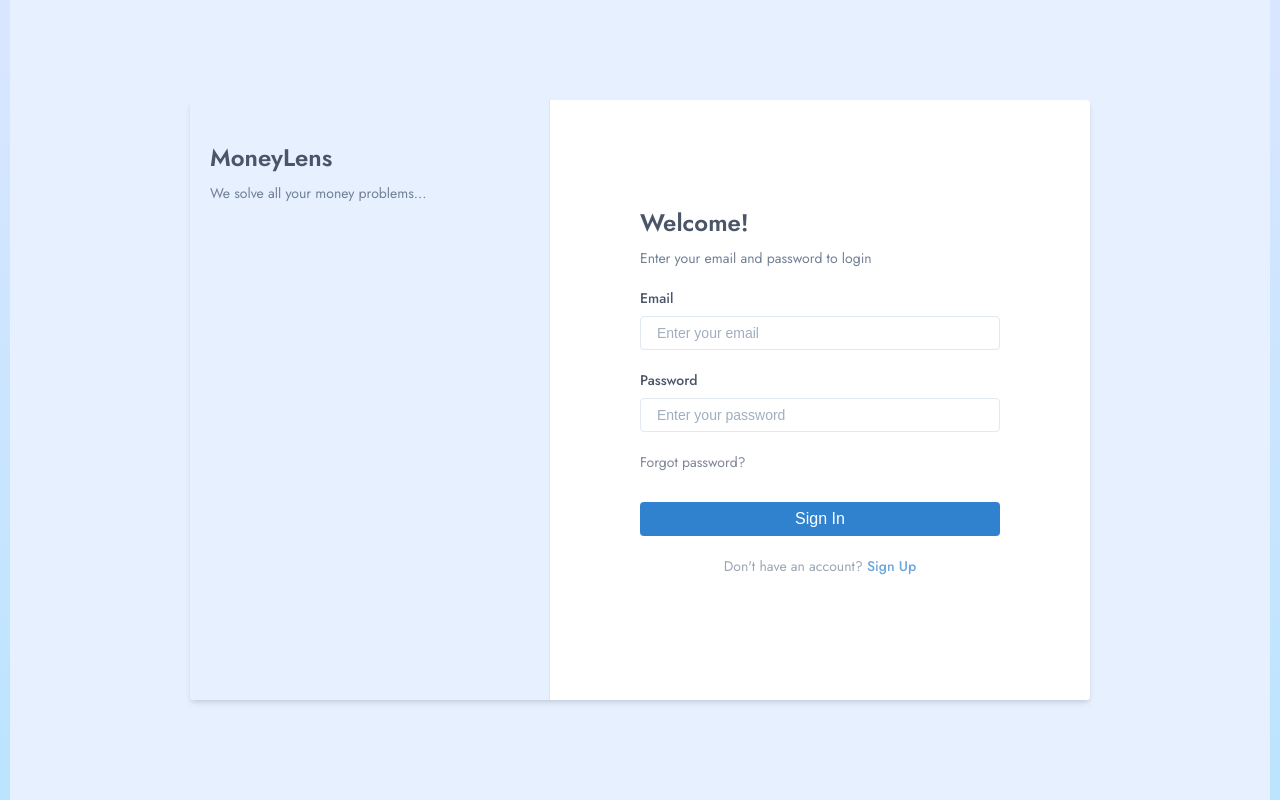
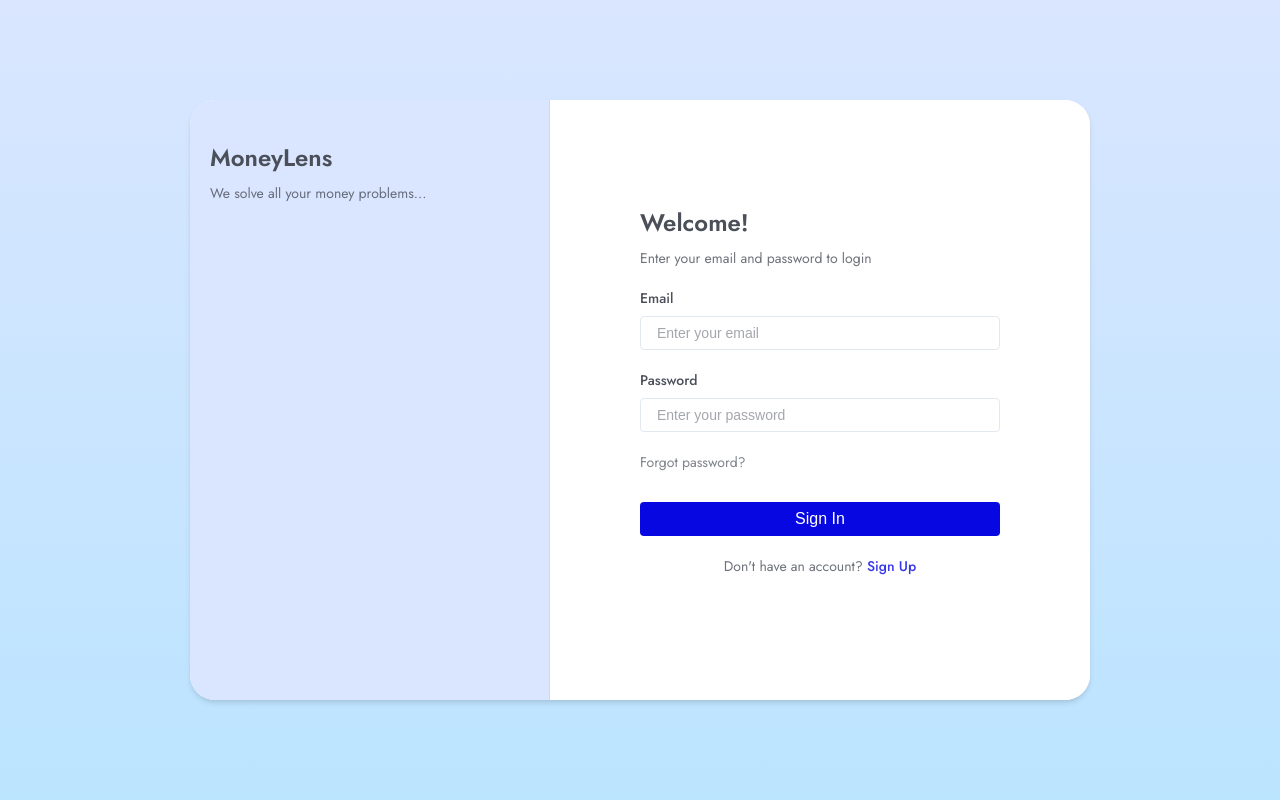
Before and after one commit to Sahil-Sharma-603/Money-Lens-App, a Next.js app in the folder frontend/: page / in a window 1280 px wide. Built offline with nearby package versions, Linux system fonts and the light colour scheme.

Commit message:
Fix homepage UI colors

```diff
--- a/frontend/src/app/assets/styles/page.module.css
+++ b/frontend/src/app/assets/styles/page.module.css
@@ -6,7 +6,7 @@
   flex-direction: column;
   align-items: center;
   justify-content: center;
-  background-color: #E6F0FF;
+  background: linear-gradient(to bottom, var(--gradient-start), var(--gradient-end));
   overflow: hidden;
   margin-left: 10px;
   margin-right: 10px;
@@ -18,7 +18,7 @@
   max-width: 900px;
   height: 600px;
   background: #FFFFFF;
-  border-radius: 4px;
+  border-radius: 25px;
   overflow: hidden;
   box-shadow: 0 4px 6px -1px rgba(0, 0, 0, 0.1), 0 2px 4px -1px rgba(0, 0, 0, 0.06);
   margin: 0 auto;
@@ -26,14 +26,12 @@
 
 .sidebar {
   width: 40%;
-  background: #E6F0FF;
+  background: var(--gradient-start);
   border-right: 1px solid rgba(0, 0, 0, 0.05);
   padding: 20px;
   display: flex;
   align-items: flex-start;
 }
-
-/* Removed dark mode styling */
 
 .brandContent {
   margin-top: 20px;
@@ -42,12 +40,13 @@
 .brandContent h1 {
   font-size: 24px;
   font-weight: 600;
-  color: #4A5568;
+  color: var(--text);
   margin-bottom: 8px;
 }
 
 .brandContent p {
-  color: #718096;
+  color: var(--text);
+  opacity: 0.8;
   font-size: 14px;
 }
 
@@ -68,12 +67,13 @@
 .formContainer h2 {
   font-size: 24px;
   font-weight: 600;
-  color: #4A5568;
+  color: var(--text);
   margin-bottom: 8px;
 }
 
 .formContainer > p {
-  color: #718096;
+  color: var(--text);
+  opacity: 0.8;
   font-size: 14px;
   margin-bottom: 20px;
 }
@@ -85,7 +85,7 @@
 .inputGroup label {
   display: block;
   font-size: 14px;
-  color: #4A5568;
+  color: var(--text);
   margin-bottom: 8px;
   font-weight: 500;
 }
@@ -96,18 +96,19 @@
   border: 1px solid #E2E8F0;
   border-radius: 4px;
   font-size: 14px;
-  color: #4A5568;
+  color: var(--text);
   background: #FFFFFF;
 }
 
 .inputGroup input::placeholder {
-  color: #A0AEC0;
+  color: var(--text);
+  opacity: 0.5;
 }
 
 .inputGroup input:focus {
   outline: none;
-  border-color: #3182CE;
-  box-shadow: 0 0 0 2px rgba(49, 130, 206, 0.2);
+  border-color: var(--positive);
+  box-shadow: 0 0 0 2px rgba(7, 7, 226, 0.2);
 }
 
 .options {
@@ -122,7 +123,7 @@
   align-items: center;
   gap: 8px;
   font-size: 14px;
-  color: #4A5568;
+  color: var(--text);
   opacity: 0.7;
 }
 
@@ -136,7 +137,7 @@
 
 .forgotPassword {
   font-size: 14px;
-  color: #4A5568;
+  color: var(--text);
   opacity: 0.7;
   text-decoration: none;
 }
@@ -144,7 +145,7 @@
 .signInButton {
   width: 100%;
   padding: 8px 16px;
-  background-color: #3182CE;
+  background-color: var(--positive);
   color: white;
   border: none;
   border-radius: 4px;
@@ -156,19 +157,19 @@
 }
 
 .signInButton:hover {
-  background-color: #2C5282;
+  background-color: #0606b5;
 }
 
 .signUpPrompt {
   margin-top: 20px;
   text-align: center;
   font-size: 14px;
-  color: var(--foreground);
+  color: var(--text);
   opacity: 0.7;
 }
 
 .signUpLink {
-  color: #3182CE;
+  color: var(--positive);
   text-decoration: none;
   font-weight: 500;
 }
@@ -186,8 +187,6 @@
     border-bottom: 1px solid rgba(0, 0, 0, 0.1);
   }
 
-  /* Removed dark mode styling */
-
   .formSection {
     width: 100%;
     padding: 20px;
```
